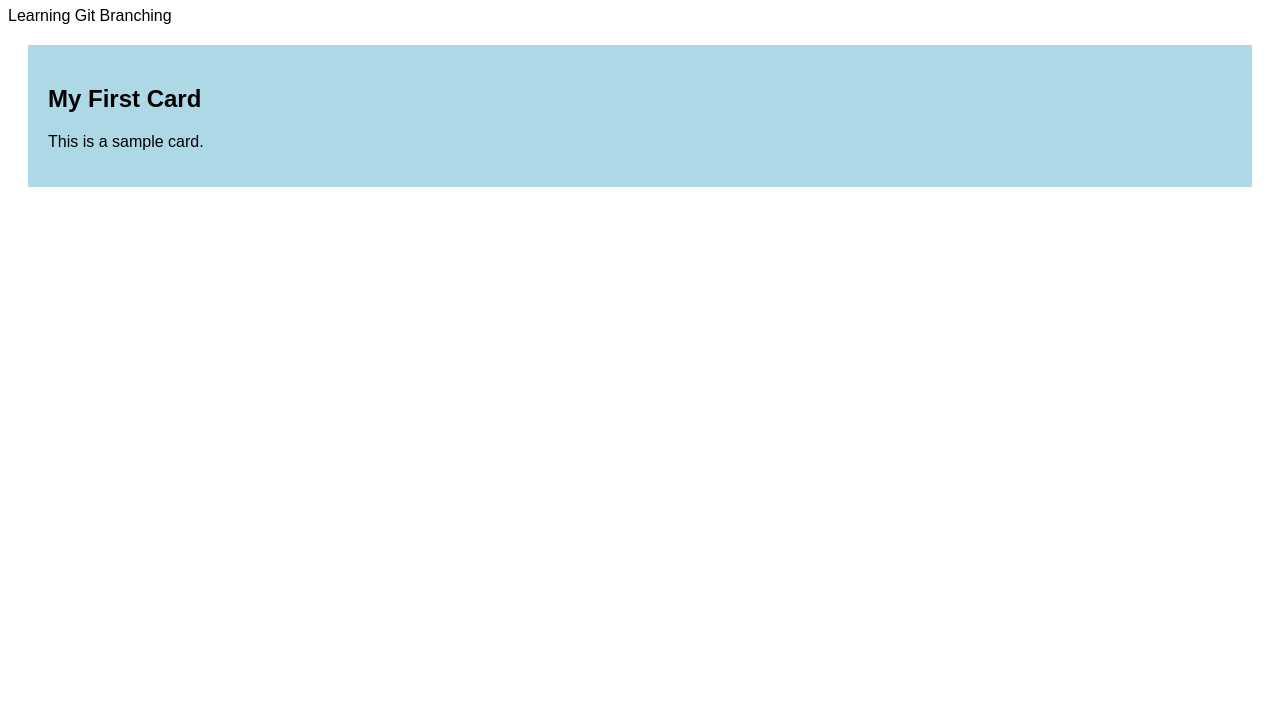
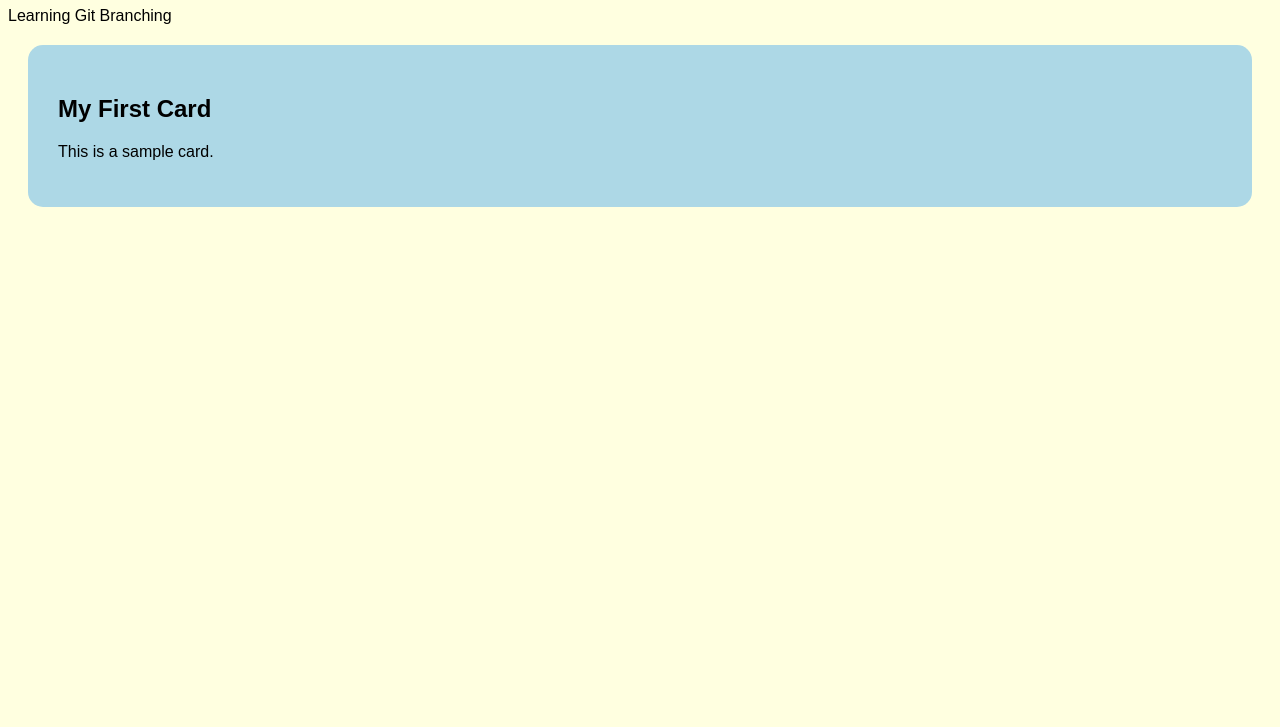
Before and after one commit to saadalislam/RollNumber_Section_GitLab, a plain HTML site: page index.html in a window 1280 px wide. Shown: the part 73-800 px from the top of the page. Drawn offline with Linux system fonts and the light colour scheme.

Commit message:
Update CSS on branch-1

```diff
--- a/index.css
+++ b/index.css
@@ -1,10 +1,11 @@
 body {
-    background-color: white;
+    background-color: lightyellow;
     font-family: Arial;
 }
 
 .card {
     background-color: lightblue;
-    padding: 20px;
+    padding: 30px;
     margin: 20px;
+    border-radius: 15px;
 }
```
